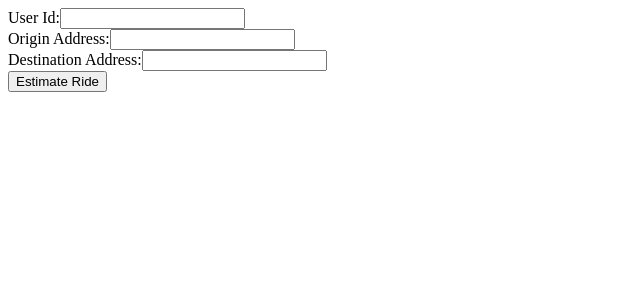
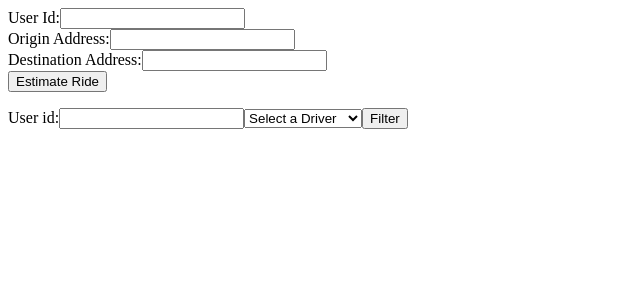
Before and after one commit to Shamoleambo/teste-shopper, a React (Vite) app in the folder frontend/: page / in a window 1280 px wide. Shown: the top 300 px of the page, without its empty margins (0-640 px from the left). Built offline with nearby package versions, Linux system fonts and the light colour scheme.

Commit message:
feat: create HistoryForm component

```diff
--- a/frontend/src/App.tsx
+++ b/frontend/src/App.tsx
@@ -4,6 +4,7 @@ import RideForm from './components/RideForm'
 import { rideReducer } from './reducers/rideReducer'
 import { rideInitialState } from './reducers/rideInitialState'
 import { RideConfirmationBody } from './models/RideConfirmationBody'
+import HistoryForm from './components/HistoryForm'
 
 
 
@@ -43,6 +44,7 @@ function App() {
         rideState={rideState}
         onConfirmDriver={handleRideConfirmation}
       />
+      <HistoryForm />
     </div>
   )
 }
--- /dev/null
+++ b/frontend/src/components/HistoryForm.tsx
@@ -0,0 +1,27 @@
+import { FormEvent, useState } from "react"
+
+
+const HistoryForm: React.FC = () => {
+    const [userId, setUserId] = useState<string>("")
+    const [driver, setDriver] = useState<string>("")
+
+
+    return <form>
+        <label htmlFor="userId">User id:</label>
+        <input type="text" id="userId" />
+        <select
+            name="drivers"
+            id="drivers-select"
+            value={driver}
+            onChange={(e: FormEvent<HTMLSelectElement>) => setDriver(e.currentTarget.value)}
+        >
+            <option value="">Select a Driver</option>
+            <option value="1">Homer Simpson</option>
+            <option value="2">Dominic Toretto</option>
+            <option value="3">James Bond</option>
+        </select>
+        <button>Filter</button>
+    </form>
+}
+
+export default HistoryForm
```
